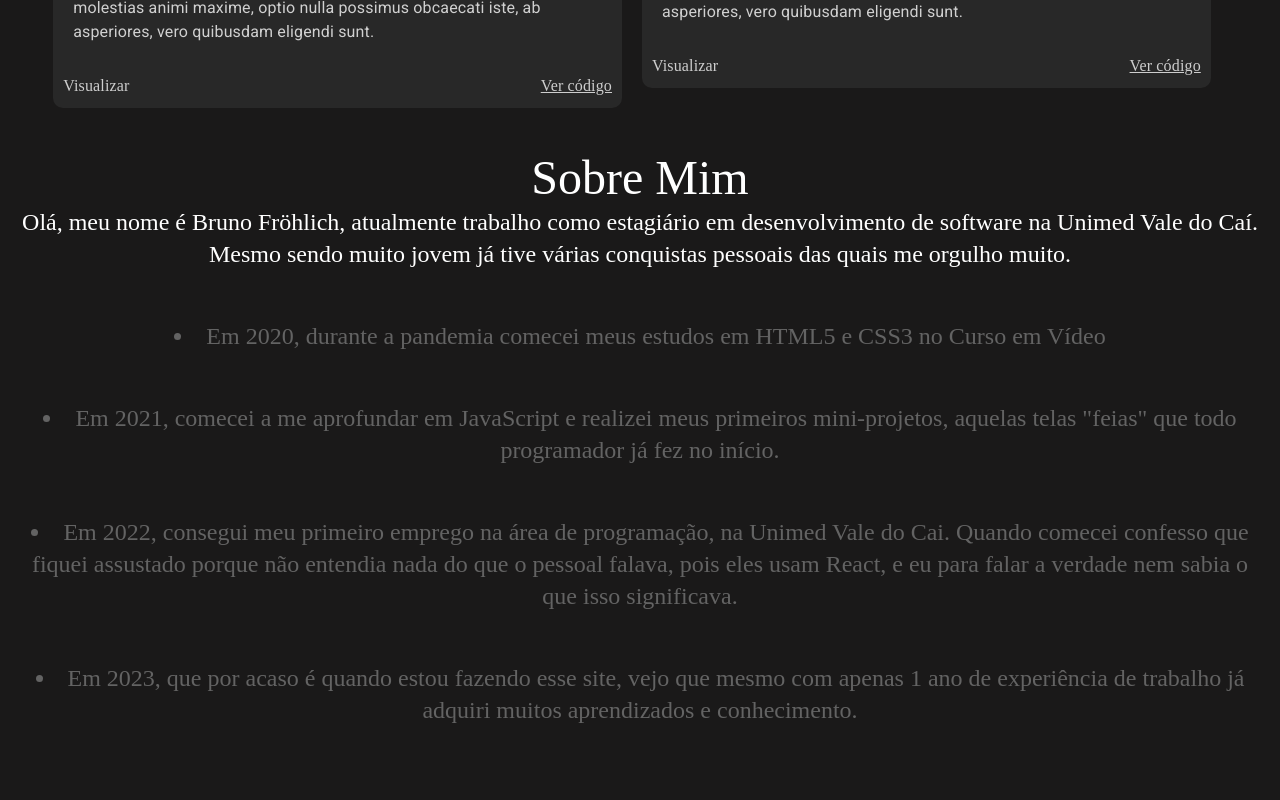
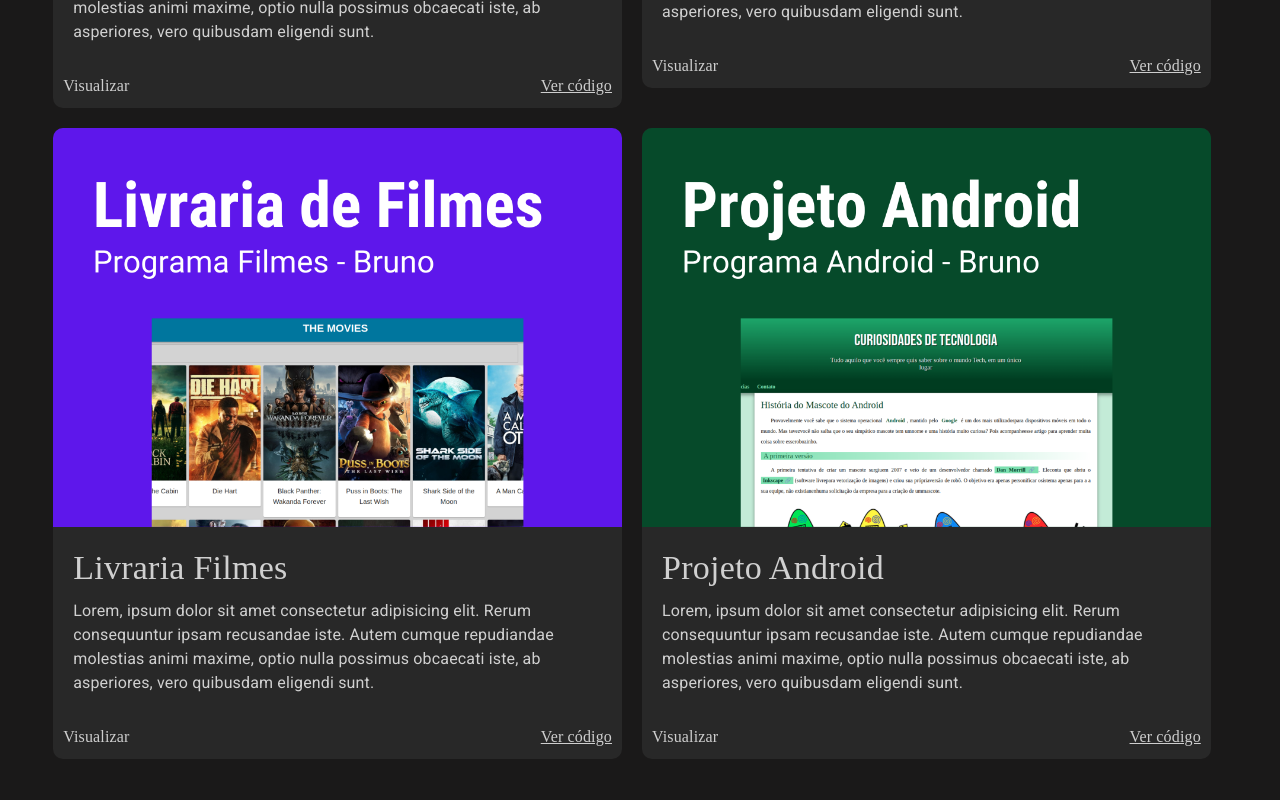
Before and after one commit to brunopp00/portifolio, a React (Vite) app: page / in a window 1280 px wide. Shown: the part 4120-4920 px from the top of the page. Before the commit the page ends 4872 px from the top, so only its background shows below. Built offline with nearby package versions, Linux system fonts and the light colour scheme; a web font is replaced by a local one.

Commit message:
Criação da tela de Sobre Mim

```diff
--- a/src/App.jsx
+++ b/src/App.jsx
@@ -12,6 +12,8 @@ import CapaPokedex from './assets/CapaPokedéx.png'
 import CapaCalculadora from './assets/CapaCalculadora.png'
 import CapaMario from './assets/CapaMario.png'
 import CapaPrevisaoTempo from './assets/CapaPrevisaoTempo.png'
+import CapaLivrariaFilmes from './assets/CapaLivrariaFilmes.png'
+import CapaProjetoAndroid from './assets/CapaProjetoAndroid.png'
 import { About } from './components/About/About'
 import { Contatos } from './components/Contatos/Contatos'
 
@@ -97,6 +99,22 @@ export function App() {
       'https://desafio-modulo1-ignite-reactjs.vercel.app/',
       'https://github.com/brunopp00/Todo-list',
     ],
+    [
+      11,
+      'Livraria Filmes',
+      'Lorem, ipsum dolor sit amet consectetur adipisicing elit. Rerum consequuntur ipsam recusandae iste. Autem cumque repudiandae molestias animi maxime, optio nulla possimus obcaecati iste, ab asperiores, vero quibusdam eligendi sunt.',
+      CapaLivrariaFilmes,
+      'https://brunopp00.github.io/librarymovies/',
+      'https://github.com/brunopp00/librarymovies',
+    ],
+    [
+      12,
+      'Projeto Android',
+      'Lorem, ipsum dolor sit amet consectetur adipisicing elit. Rerum consequuntur ipsam recusandae iste. Autem cumque repudiandae molestias animi maxime, optio nulla possimus obcaecati iste, ab asperiores, vero quibusdam eligendi sunt.',
+      CapaProjetoAndroid,
+      'https://github.com/brunopp00/projeto-android',
+      'https://brunopp00.github.io/projeto-android/',
+    ],
   ]
   const about = [
     [
```
Also changed, not shown: src/assets/CapaLivrariaFilmes.png (added), src/assets/CapaProjetoAndroid.png (added).
